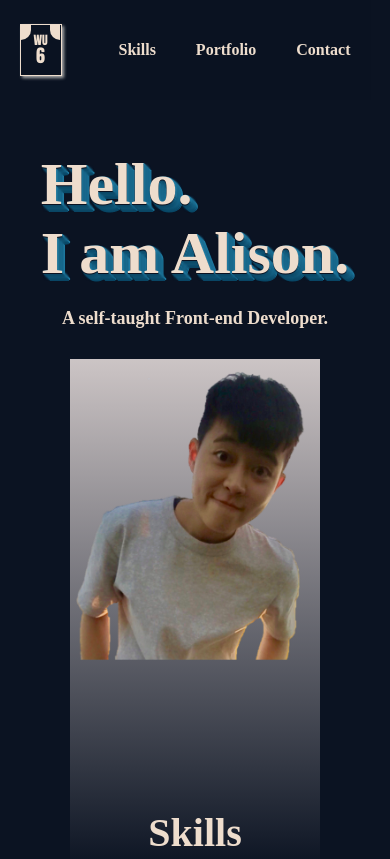
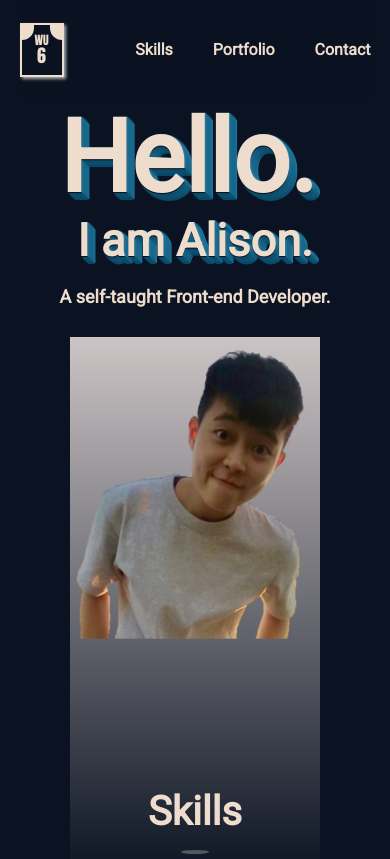
Before and after one commit to alisonwu6/alison_frontend_work, a website: page src/index.pug in a window 390 px wide. Shown: the top 859 px of the page. Drawn offline with nearby package versions, Linux system fonts and the light colour scheme; files that its build step writes are made by us from their sources.

Commit message:
[modify] logo and placeholder style

```diff
--- a/src/css/logo.scss
+++ b/src/css/logo.scss
@@ -1,8 +1,9 @@
 .logo {
+  font-family: 'Francois One', sans-serif;
   width: 40px;
   line-height: 1em;
   height: 50px;
-  border: 1px solid #EEDDCD;
+  border: 2px solid #EEDDCD;
   box-shadow: 2px 2px 3px #aaa;
   text-align: center;
   .jersey {
@@ -21,7 +22,7 @@
     }
     &__left,
     &__right {
-      width: 10px;
+      width: 15px;
       height: 15px;
       background-color: #EEDDCD;
     }
@@ -30,6 +31,8 @@
     }
     &__right {
       border-radius: 0 0 0 100px;
+      position: relative;
+      right: -1px;
     }
   }
 }
--- a/src/css/main.scss
+++ b/src/css/main.scss
@@ -1,5 +1,5 @@
 :root {
-  --primary: rgb(11, 19, 34);
+  --primary: #0b1322;
   --secondary: #EEDDCD;
   --interactive: #F8EB1D;
 }
@@ -13,6 +13,7 @@ body {
   background-color: var(--primary);
   color: var(--secondary);
   font-weight: 600;
+  font-family: 'Roboto', sans-serif;
 }
 
 .container {
@@ -47,6 +48,9 @@ section {
     a {
       padding: 0 20px;
       line-height: 50px;
+      &:last-child {
+        padding-right:0;
+      }
     }
   }
 }
@@ -139,6 +143,7 @@ section {
     flex: 1 1 auto;
   }
   ::placeholder {
+    color: #7a7474;
     font-weight: 700;
   }
 }
@@ -206,7 +211,7 @@ section {
     width: 90%;
   }
   .intro {
-    padding-top: 150px;
+    padding-top: 100px;
   }
   .intro {
     &__text {
@@ -215,16 +220,6 @@ section {
     }
   }
 }
-
-
-
-// @media (min-width: 1200px) {
-//   .container,
-//   .header {
-//     width: 90%;
-//   }
-// }
-
 
 @media (max-width: 768px) {
   .skills {
@@ -238,9 +233,12 @@ section {
 @media (max-width: 576px) {
   .intro {
     &__text {
-      h2 {
+      h2:first-child {
         align-self: flex-start;
-        font-size: 60px;
+        font-size: 100px;
+      }
+      h2:nth-child(2) {
+        font-size: 45px;
       }
       h3 {
         font-size: 18px;
--- a/src/index.pug
+++ b/src/index.pug
@@ -7,10 +7,13 @@ html(lang="en")
     title Alison Wu | Front-end Developer
 
     link(rel="stylesheet", href="css/normalize.css")
+    link(rel="stylesheet", href="https://use.fontawesome.com/releases/v5.5.0/css/all.css" integrity="sha384-B4dIYHKNBt8Bc12p+WXckhzcICo0wtJAoU8YZTY5qE0Id1GSseTk6S+L3BlXeVIU" crossorigin="anonymous")
+    link(rel="stylesheet", href="https://fonts.googleapis.com/css?family=Roboto")
     link(rel="stylesheet", href="css/basic.css")
     link(rel="stylesheet", href="css/logo.css")
     link(rel="stylesheet", href="css/main.css")
-    link(rel="stylesheet", href="https://use.fontawesome.com/releases/v5.5.0/css/all.css" integrity="sha384-B4dIYHKNBt8Bc12p+WXckhzcICo0wtJAoU8YZTY5qE0Id1GSseTk6S+L3BlXeVIU" crossorigin="anonymous")
+
+
   body
 
   .container
@@ -62,8 +65,8 @@ html(lang="en")
             li jQuery
             li Validation
             li Ajax
-            li Using RESTful API
-            li vue.js
+            //- li Using RESTful API
+            //- li vue.js
         .skills__item
           h4 Others :
           ul
```
Also changed, not shown: dist/css/logo.css, dist/css/main.css, dist/index.html.
